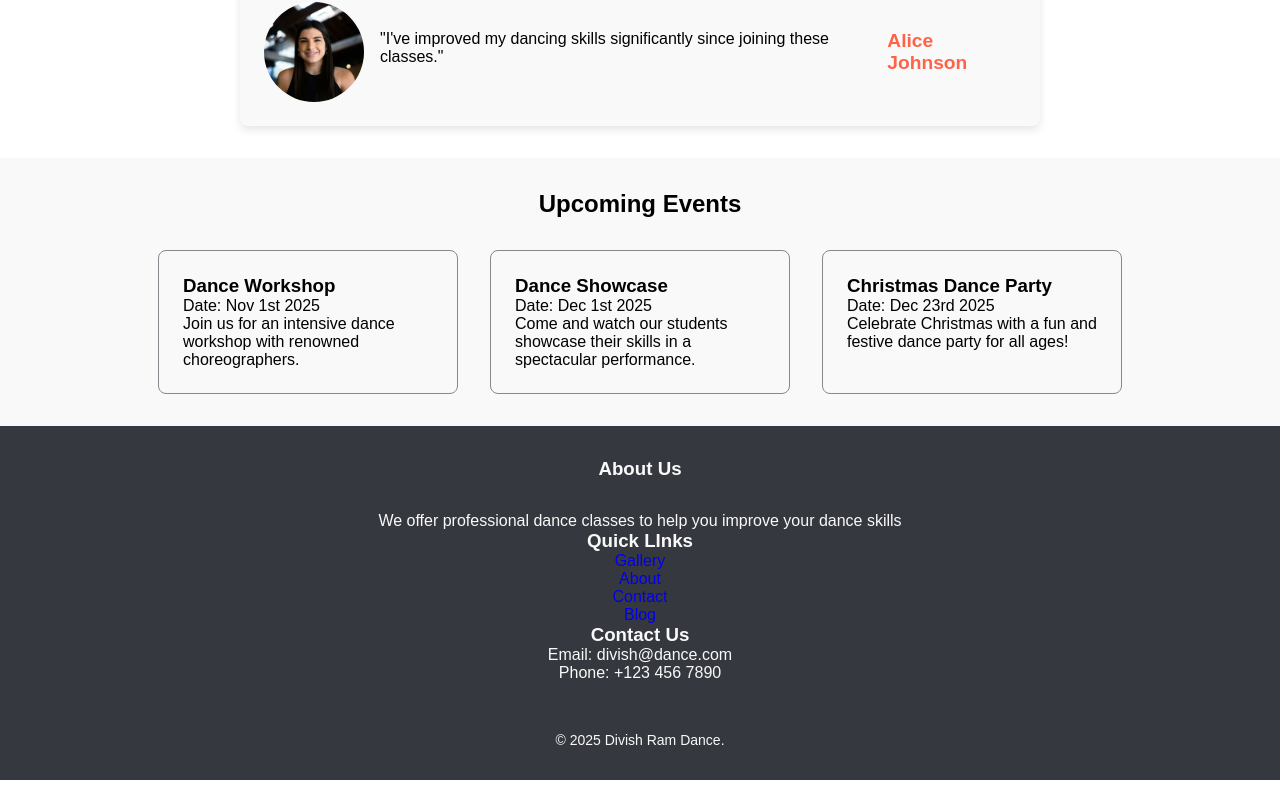
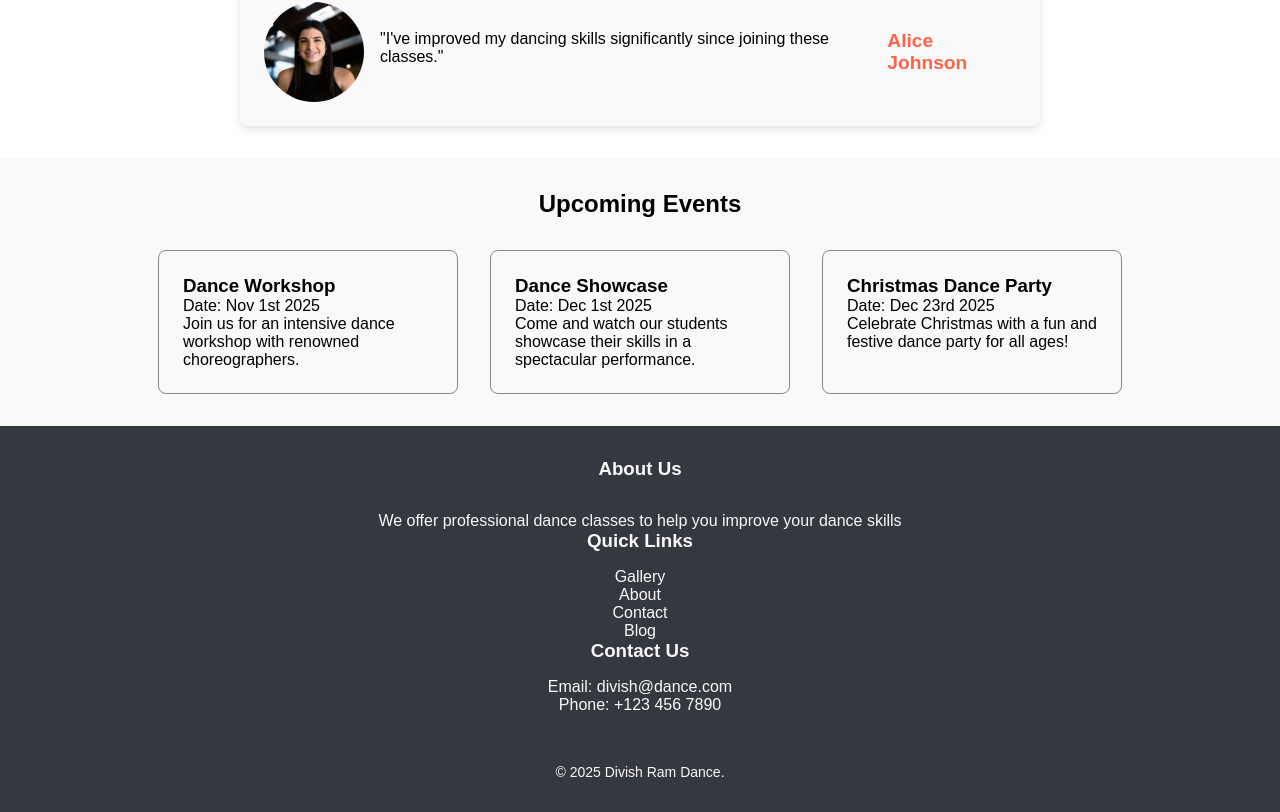
Before and after one commit to divishram/Dance-Academy, a React (Vite) app: page / in a window 1280 px wide. Shown: the part 2783-3595 px from the top of the page. Before the commit the page ends 3563 px from the top, so only its background shows below. Built offline with nearby package versions, Linux system fonts and the light colour scheme.

Commit message:
Fix CSS naming hashed issue

```diff
--- a/src/components/Footer/Footer.tsx
+++ b/src/components/Footer/Footer.tsx
@@ -3,7 +3,7 @@ import styles from "./Footer.module.css";
 
 const Footer: React.FC = () => {
   return (
-    <footer id={styles["footer"]}>
+    <footer id="footer">
       <div className={styles["footer-content"]}>
         <h3>About Us</h3>
         <p>
@@ -12,8 +12,8 @@ const Footer: React.FC = () => {
         </p>
       </div>
 
-      <div className={styles['footer-section links']}>
-        <h3>Quick LInks</h3>
+      <div className={`${styles['footer-section']} ${styles['links']}`}>
+        <h3>Quick Links</h3>
         <ul>
             <li><a href="#gallery">Gallery</a></li>
             <li><a href="#about">About</a></li>
@@ -22,7 +22,7 @@ const Footer: React.FC = () => {
         </ul>
       </div>
 
-      <div className={styles['footer-section contact']}>
+      <div className={`${styles['footer-section']} ${styles['contact']}`}>
         <h3>Contact Us</h3>
         <p>Email: divish@dance.com</p>
         <p>Phone: +123 456 7890</p>
```
